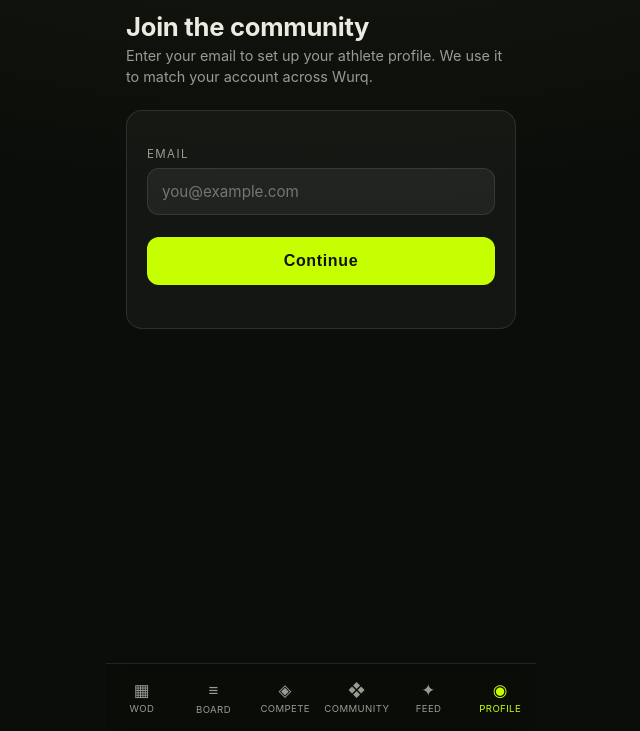
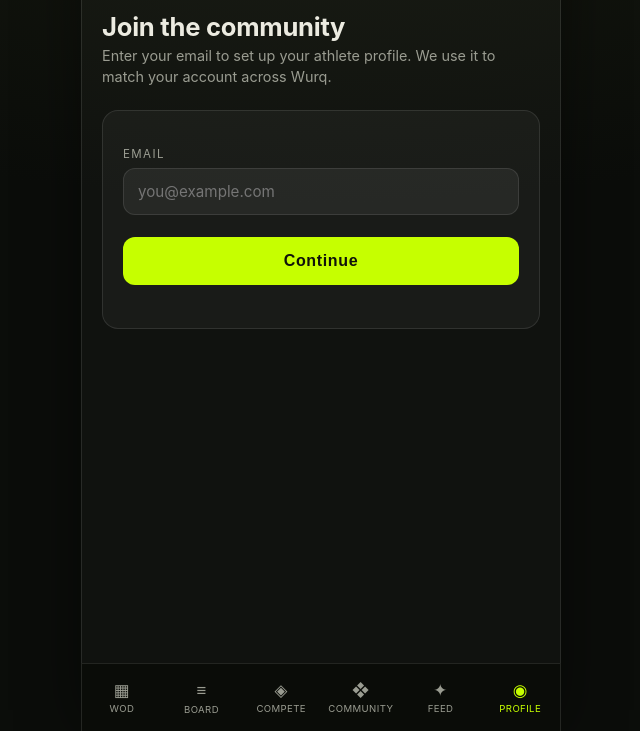
Before and after one commit to Matt8555/Wurq-Community, a website: page public/index.html in a window 1280 px wide. Shown: the part 69-800 px from the top of the page, without its empty margins (319-959 px from the left). Drawn offline with Linux system fonts and the light colour scheme.

Commit message:
Center and frame the mobile column on desktop (CSS only)
On desktop the app showed a narrow column stranded in black with a bottom tab
bar spanning the full monitor. Present it as an intentional centered mobile-app
view instead — without changing the mobile layout, colors, fonts, spacing, or
card content.

- Centered column: .phone is max-width 480px, margin 0 auto (was 430px).
- Bottom nav constrained to the same 480px and centered, so it aligns with the
  content column instead of spanning the screen.
- Desktop-only framing via @media (min-width: 481px): a faint lighter column
  shade, thin left/right borders, and a soft shadow on .phone, with matching
  side borders on the fixed nav.
- Phones (<=480px) are untouched — full width, no framing (verified at 390px).

Co-Authored-By: Claude Opus 4.8 <noreply@anthropic.com>
Claude-Session: https://claude.ai/code/session_017wCqs82u5UgcHTE2m8L181

```diff
--- a/public/index.html
+++ b/public/index.html
@@ -34,7 +34,8 @@
     /* Phone-sized frame */
     .phone {
       width: 100%;
-      max-width: 430px;
+      max-width: 480px;
+      margin: 0 auto;
       min-height: 100vh;
       display: flex;
       flex-direction: column;
@@ -181,7 +182,7 @@
     /* Bottom nav (phone) */
     .nav {
       position: fixed; bottom: 0; left: 50%; transform: translateX(-50%);
-      width: 100%; max-width: 430px;
+      width: 100%; max-width: 480px;
       display: flex; justify-content: space-around;
       background: rgba(10, 12, 8, 0.92);
       border-top: 1px solid var(--border);
@@ -195,6 +196,23 @@
     }
     .nav a.active { color: var(--acid); }
     .nav a .ico { display: block; font-size: 1.05rem; margin-bottom: 3px; }
+
+    /* Desktop framing only — above 480px, present the centered column as a
+       deliberate mobile-app view: faint lighter shade + thin side edges + soft
+       shadow, with the fixed bottom nav aligned to the same column. Phones
+       (<=480px) are untouched and render full-width exactly as before. */
+    @media (min-width: 481px) {
+      .phone {
+        background: rgba(255, 255, 255, 0.02);
+        border-left: 1px solid var(--border);
+        border-right: 1px solid var(--border);
+        box-shadow: 0 0 60px rgba(0, 0, 0, 0.45);
+      }
+      .nav {
+        border-left: 1px solid var(--border);
+        border-right: 1px solid var(--border);
+      }
+    }
 
     /* WOD / Log screen */
     .wod-head { display: flex; align-items: baseline; justify-content: space-between; gap: 10px; }
```
